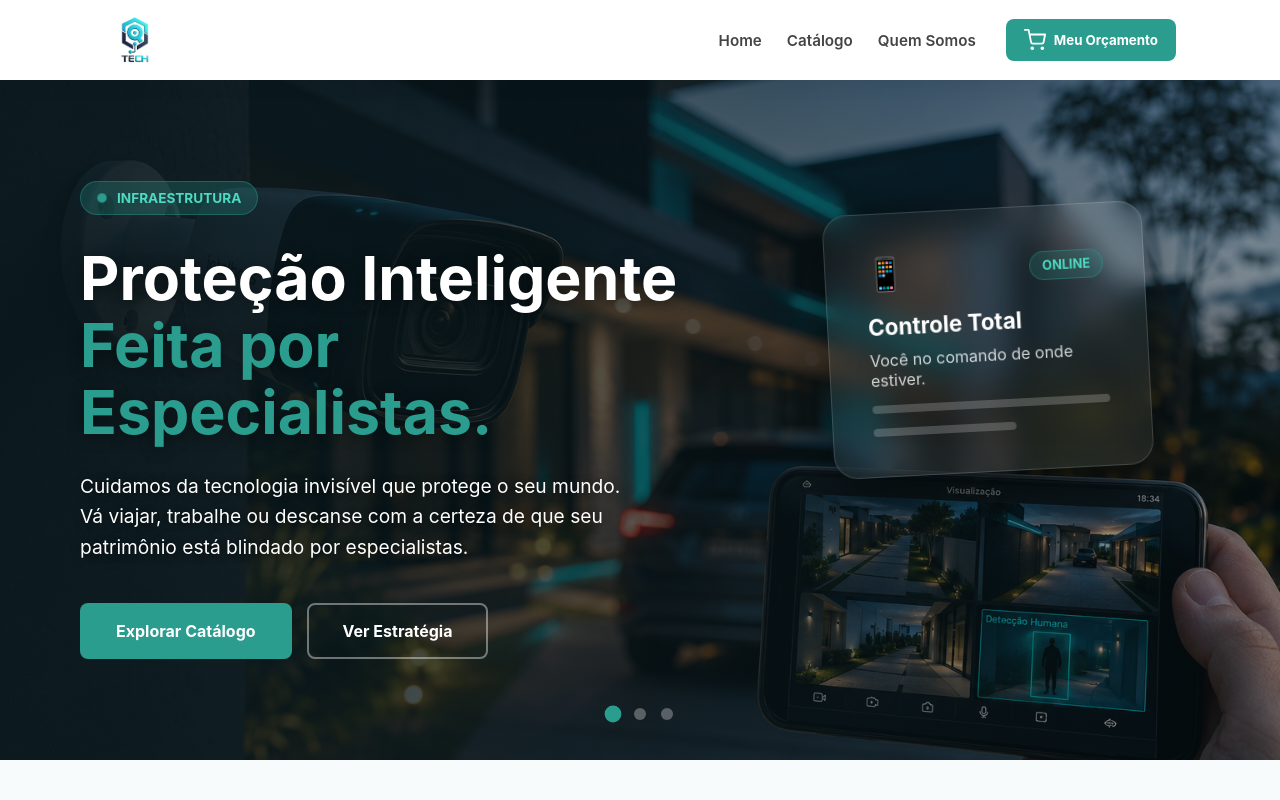
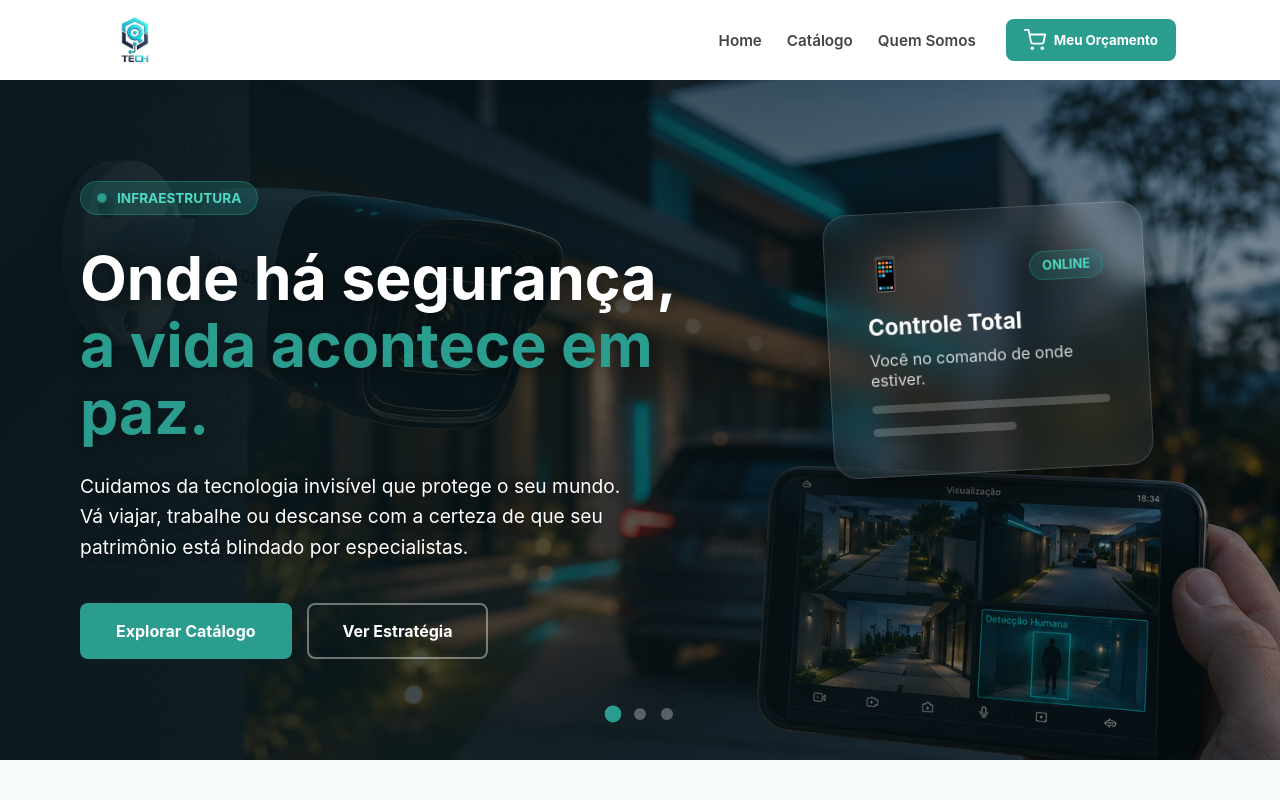
Before and after one commit to lucasqvdo/site_qtech, a React (Vite) app: page / in a window 1280 px wide. Shown: the top 800 px of the page. Built offline with nearby package versions, Linux system fonts and the light colour scheme.

Commit message:
Atualizar o Home.jsx

```diff
--- a/src/pages/Home.jsx
+++ b/src/pages/Home.jsx
@@ -9,17 +9,17 @@ function Home() {
     {
       id: 0,
       tag: "INFRAESTRUTURA",
-      title: "Proteção Inteligente",
-      subtitle: "Feita por Especialistas.",
+      title: "Onde há segurança,",
+      subtitle: "a vida acontece em paz.",
       desc: "Cuidamos da tecnologia invisível que protege o seu mundo. Vá viajar, trabalhe ou descanse com a certeza de que seu patrimônio está blindado por especialistas.",
       type: "hero",
       image: "/hero1-bg.png"
     },
     {
       id: 1,
-      tag: "CFTV IP",
-      title: "Câmeras de Alta Performance",
-      subtitle: "A certeza de que tudo está bem, na palma da sua mão.",
+      tag: "Câmeras IP",
+      title: "A certeza de que tudo está bem,",
+      subtitle: "na palma da sua mão.",
       desc: "Conectividade de alta performance e câmeras de alta fidelidade instaladas por especialistas. Acesse suas imagens em tempo real, de qualquer lugar do mundo, com transmissão fluida.",
       type: "service",
       image: "/hero2-bg.png"
@@ -27,8 +27,8 @@ function Home() {
     {
       id: 2,
       tag: "CONTROLE DE ACESSO",
-      title: "Controle Total de Entrada",
-      subtitle: "A certeza de quem entra. A paz de quem fica.",
+      title: "A certeza de quem entra.",
+      subtitle: " A paz de quem fica.",
       desc: "Proteja os acessos da sua empresa ou condomínio com o que há de mais seguro. Tecnologia biométrica e facial de alta precisão para garantir que apenas pessoas autorizadas passem.",
       type: "service",
       image: "/hero3-bg.png"
```
